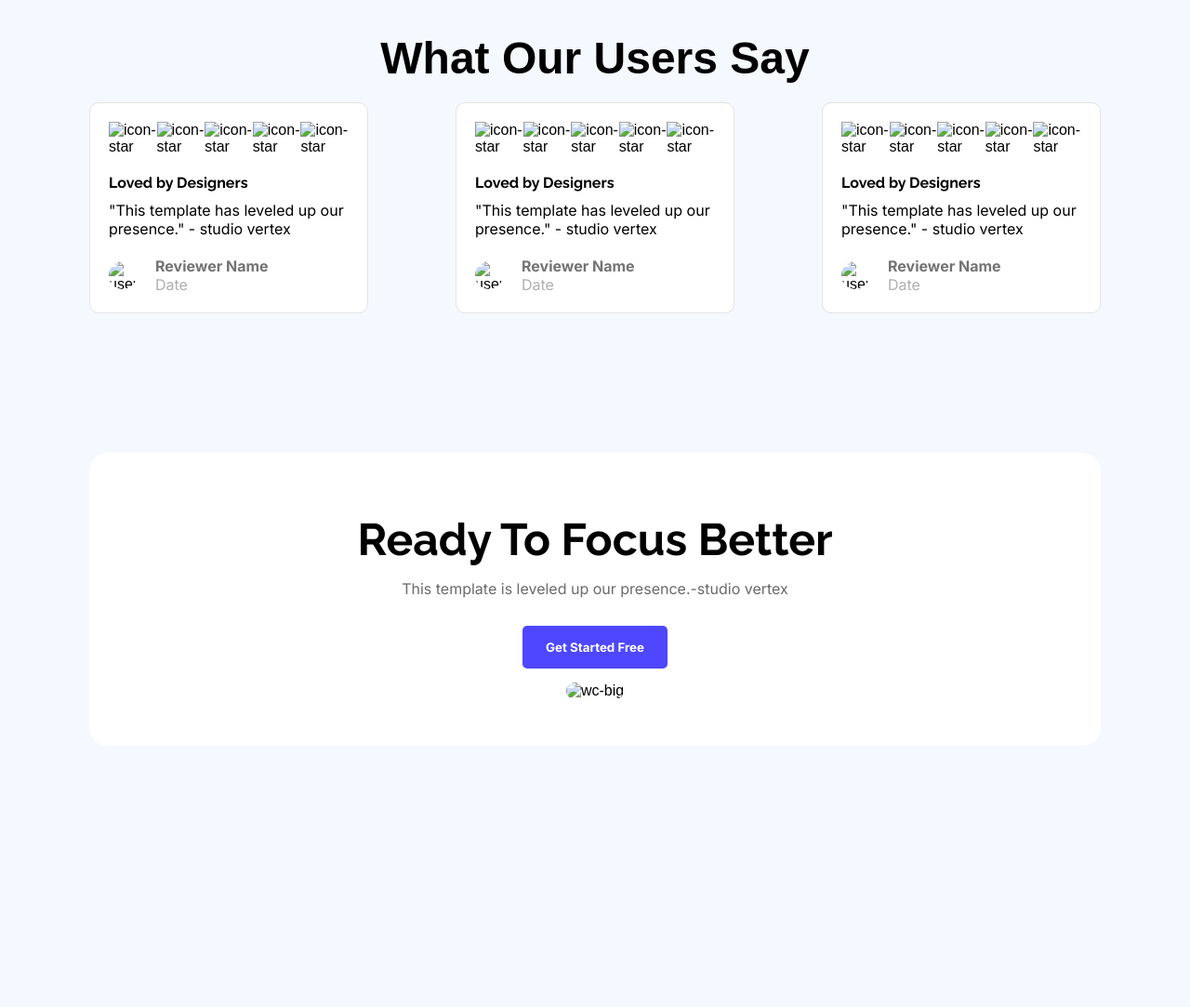
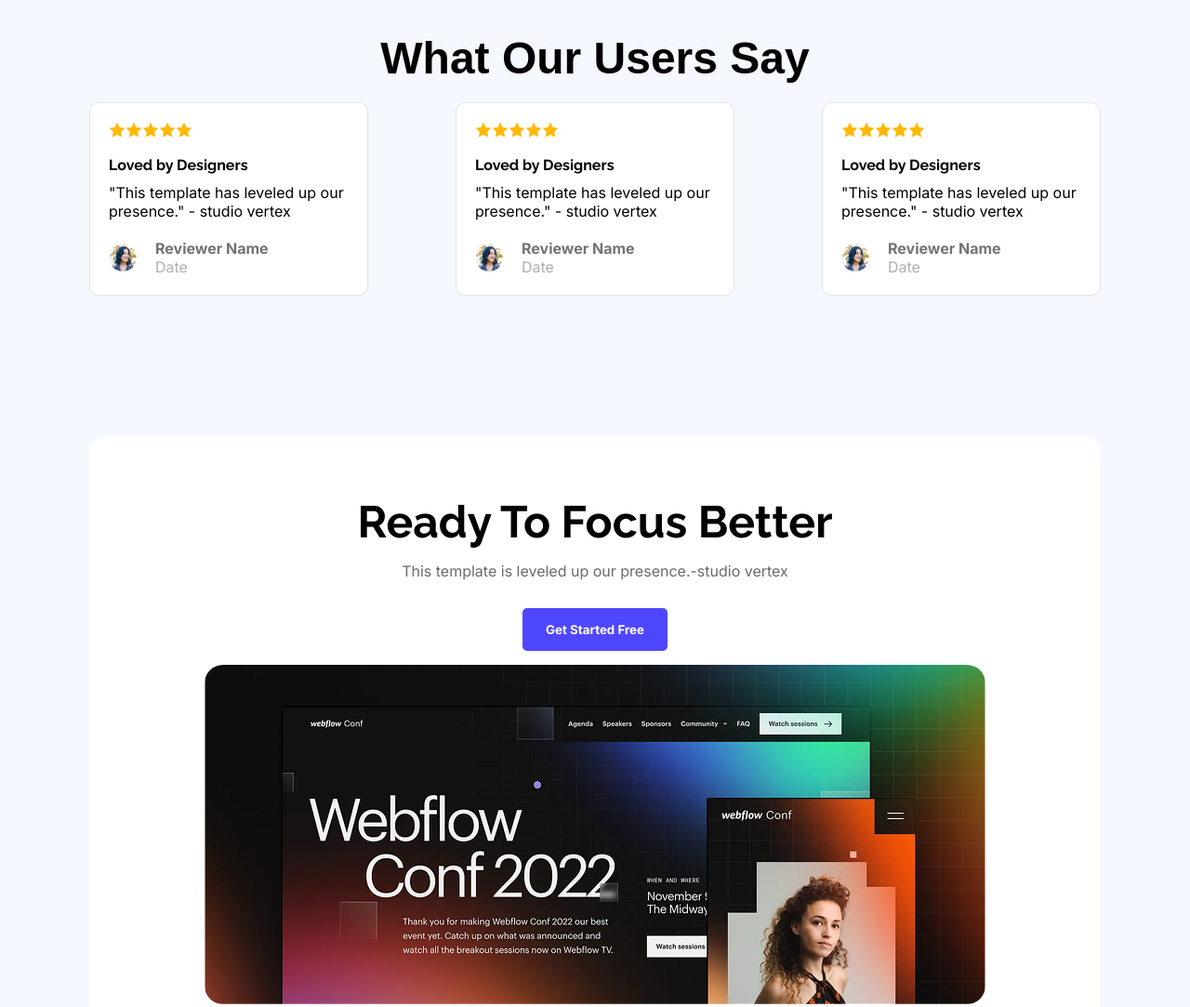
Before and after one commit to abirabdullahs/assignment-no.1, a plain HTML site: page index.html in a window 1280 px wide. Shown: the part 1840-2923 px from the top of the page at 93% size. Drawn offline with Linux system fonts and the light colour scheme; the site is published under a folder, as on GitHub Pages, so addresses that start at the root find nothing; a web font is replaced by a local one.

Commit message:
photo path correction

```diff
--- a/index.html
+++ b/index.html
@@ -60,11 +60,11 @@
             <div class="review-cards">
                 <div class="card">
                     <div class="stars">
-                        <img src="/Assets/icon-star.png" alt="icon-star">
-                        <img src="/Assets/icon-star.png" alt="icon-star">
-                        <img src="/Assets/icon-star.png" alt="icon-star">
-                        <img src="/Assets/icon-star.png" alt="icon-star">
-                        <img src="/Assets/icon-star.png" alt="icon-star">
+                        <img src="Assets/icon-star.png" alt="icon-star">
+                        <img src="Assets/icon-star.png" alt="icon-star">
+                        <img src="Assets/icon-star.png" alt="icon-star">
+                        <img src="Assets/icon-star.png" alt="icon-star">
+                        <img src="Assets/icon-star.png" alt="icon-star">
                     </div>
                     <h4>
                         Loved by Designers
@@ -74,7 +74,7 @@
                     </p>
 
                     <div class="user">
-                        <img src="/Assets/avatar.png" alt="user1">
+                        <img src="Assets/avatar.png" alt="user1">
                         <div class="user-info">
                             <p class="name">Reviewer Name</p>
                             <p class="date">Date</p>
@@ -83,11 +83,11 @@
                 </div>
             <div class="card">
                     <div class="stars">
-                        <img src="/Assets/icon-star.png" alt="icon-star">
-                        <img src="/Assets/icon-star.png" alt="icon-star">
-                        <img src="/Assets/icon-star.png" alt="icon-star">
-                        <img src="/Assets/icon-star.png" alt="icon-star">
-                        <img src="/Assets/icon-star.png" alt="icon-star">
+                        <img src="Assets/icon-star.png" alt="icon-star">
+                        <img src="Assets/icon-star.png" alt="icon-star">
+                        <img src="Assets/icon-star.png" alt="icon-star">
+                        <img src="Assets/icon-star.png" alt="icon-star">
+                        <img src="Assets/icon-star.png" alt="icon-star">
                     </div>
                     <h4>
                         Loved by Designers
@@ -97,7 +97,7 @@
                     </p>
 
                     <div class="user">
-                        <img src="/Assets/avatar.png" alt="user1">
+                        <img src="Assets/avatar.png" alt="user1">
                         <div class="user-info">
                             <p class="name">Reviewer Name</p>
                             <p class="date">Date</p>
@@ -106,11 +106,11 @@
                 </div>
                 <div class="card">
                     <div class="stars">
-                        <img src="/Assets/icon-star.png" alt="icon-star">
-                        <img src="/Assets/icon-star.png" alt="icon-star">
-                        <img src="/Assets/icon-star.png" alt="icon-star">
-                        <img src="/Assets/icon-star.png" alt="icon-star">
-                        <img src="/Assets/icon-star.png" alt="icon-star">
+                        <img src="Assets/icon-star.png" alt="icon-star">
+                        <img src="Assets/icon-star.png" alt="icon-star">
+                        <img src="Assets/icon-star.png" alt="icon-star">
+                        <img src="Assets/icon-star.png" alt="icon-star">
+                        <img src="Assets/icon-star.png" alt="icon-star">
                     </div>
                     <h4>
                         Loved by Designers
@@ -120,7 +120,7 @@
                     </p>
 
                     <div class="user">
-                        <img src="/Assets/avatar.png" alt="user1">
+                        <img src="Assets/avatar.png" alt="user1">
                         <div class="user-info">
                             <p class="name">Reviewer Name</p>
                             <p class="date">Date</p>
@@ -135,7 +135,7 @@
         <h2>Ready To Focus Better</h2>
         <p>This template is leveled up our presence.-studio vertex</p>
         <button>Get Started Free</button><br>
-        <img src="/Assets/wc-big.png" alt="wc-big">
+        <img src="Assets/wc-big.png" alt="wc-big">
     </section>
 
     <section id="feedback">
```
